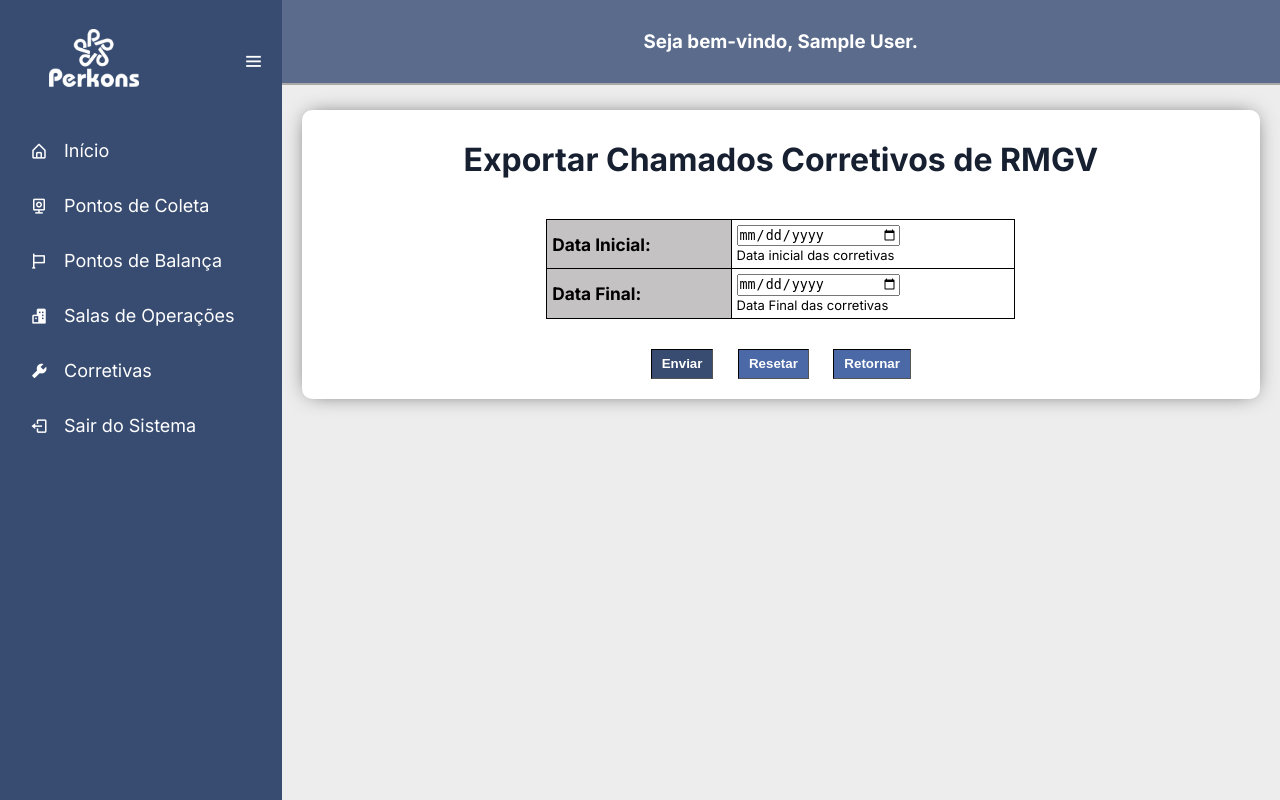
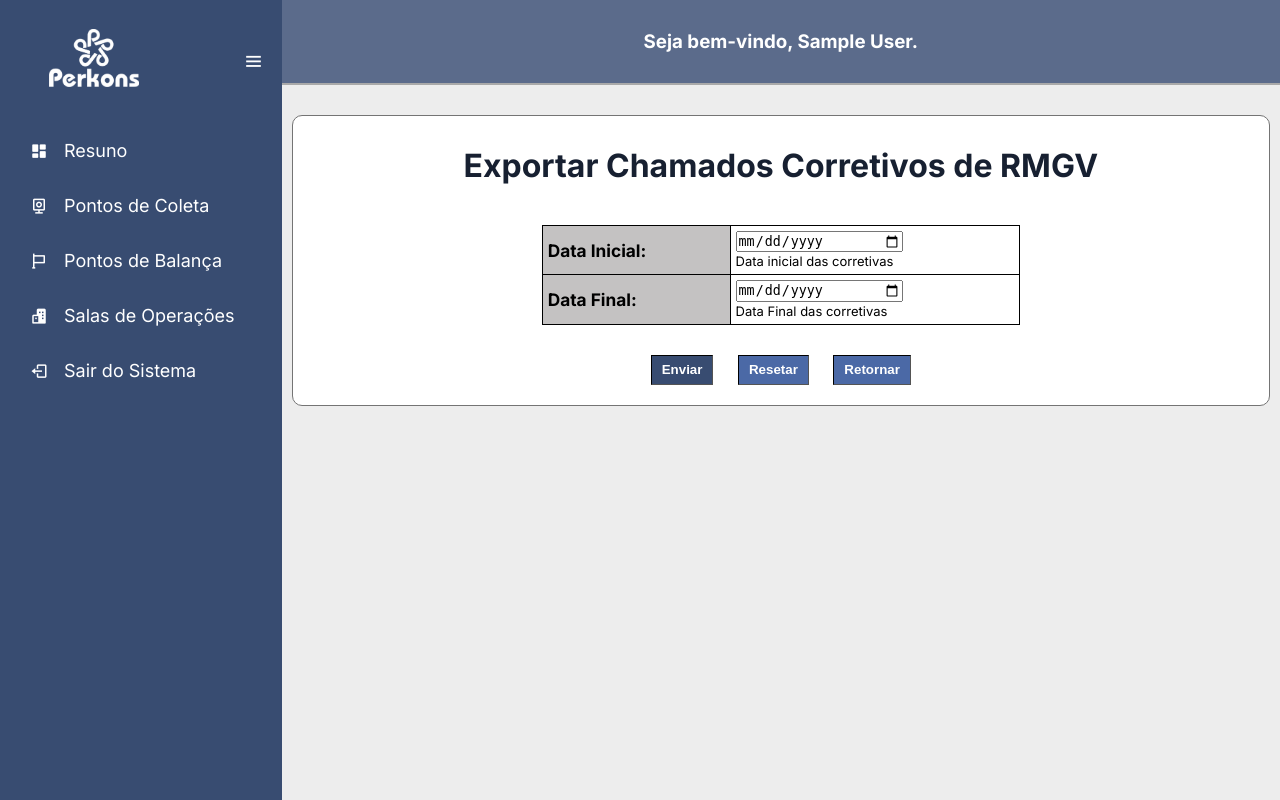
Before and after one commit to andrealansp/sr-jira, a Django app: page /corretivas/rmgv in a window 1280 px wide. Run offline with Django 5.2, Linux system fonts and the light colour scheme; the visitor is signed in with stand-in values (Sample User, id 1).

Commit message:
Realizando alteraçõe estruturais no projeto

```diff
--- a/app/settings.py
+++ b/app/settings.py
@@ -26,7 +26,7 @@ BASE_DIR = Path(__file__).resolve().parent.parent
 SECRET_KEY = config('SECRET_KEY')
 
 # SECURITY WARNING: don't run with debug turned on in production!
-DEBUG = False
+DEBUG = True
 
 ALLOWED_HOSTS = ["*"]
 
--- a/app/templates/base.html
+++ b/app/templates/base.html
@@ -28,10 +28,9 @@
         <ul class="list">
             <li class="list-item">
                 <a href="{% url 'preventivas' %}" class="link">
-                    <i class='bx bx-home-alt'></i>
-                    <span class="link-name">Início</span>
+                    <i class='bx bxs-dashboard'></i>
+                    <span class="link-name">Resuno</span>
                 </a>
-
             </li>
             <li class="list-item">
                 <a class="link" href="{% url 'preventivas_perkons' %}">
@@ -52,12 +51,6 @@
                 </a>
             </li>
             <li class="list-item">
-                <a class="link" href="{% url 'corretivas' %}">
-                    <i class='bx bxs-wrench'></i>
-                    <span class="link-name">Corretivas</span>
-                </a>
-            </li>
-            <li class="list-item">
                 <form action="{% url 'logout' %}" method="post" id="logout">
                     {% csrf_token %}
                     <a class="link" href="javascript:{}" onclick="document.getElementById('logout').submit();">
@@ -72,7 +65,6 @@
         <div class="cabecalho">
             <h3>Seja bem-vindo, {{user.get_full_name}}.</h3>
         </div>
-
         {% block content %}{% endblock content %}
     </div>
 </main>
--- a/corretiva/templates/corretiva_handling.html
+++ b/corretiva/templates/corretiva_handling.html
@@ -12,7 +12,7 @@
             <div class="button-wraper">
                 <input type="submit" class="sucesso" value="Enviar">
                 <input type="reset" class="aviso" value="Resetar">
-                <input type="button" class="problema" onclick="window.location.href = '/corretivas';" value="Retornar">
+                <input type="button" class="problema" onclick="window.location.href = '/preventivas';" value="Retornar">
             </div>
         </form>
     </div>
--- a/corretiva/templates/corretiva_rmgv.html
+++ b/corretiva/templates/corretiva_rmgv.html
@@ -5,6 +5,7 @@
     <div class="principal">
         <h3>Lista de Chamados Corretivos RMGV</h3>
         <div class="cabecalho barra">
+            <a href="{% url 'preventivas' %}" class="button_header"> Retornar</a>
             <a href="{% url 'rmgv_export' di=data_inicial df=data_final %}" class="button_header"> Gerar Excel</a>
         </div>
         <div class="resumo ">
--- a/corretiva/views.py
+++ b/corretiva/views.py
@@ -118,7 +118,7 @@ class ExportRmgvView(LoginRequiredMixin, View):
             atendimento_breached: str = "NO PRAZO"
             solucao_breached: str = "NO PRAZO"
             if chamado.fields.customfield_10063.completedCycles[0].breached:
-                atendimento_breached = "FORA DO PRAZO"
+                solucao_breached = "FORA DO PRAZO"
 
             if chamado.fields.customfield_10062.completedCycles[0].breached:
                 atendimento_breached = "FORA DO PRAZO"
@@ -156,7 +156,7 @@ class ExportForaDivisa(LoginRequiredMixin, View):
                 atendimento_breached = "FORA DO PRAZO"
 
             if chamado.fields.customfield_10063.completedCycles[0].breached:
-                atendimento_breached = "FORA DO PRAZO"
+                solucao_breached = "FORA DO PRAZO"
 
             lista_chamados.append({
                 "Chave": chamado.key,
--- a/preventiva/static/styles/base_stprev.css
+++ b/preventiva/static/styles/base_stprev.css
@@ -106,15 +110,18 @@ td a {
 /*Estilos de Containers*/
 
 .corpo-conteudo {
-    margin-top: 20px;
+    margin-top: 10px;
+    padding: 10px;
     display: grid;
     grid-template-columns: 1fr 1fr;
-    grid-template-rows: auto auto;
-    gap: 5px 5px;
+    grid-template-rows: auto auto auto auto;
+    gap: 10px 10px;
     grid-auto-flow: row;
     grid-template-areas:
+    "cabecalho1 cabecalho1"
     "principal principal"
-    "secundario secundario2";
+    "cabecalho2 cabecalho2"
+    "rmgv-dock fora-rmgv-dock";
 }
 
 .principal {
@@ -123,28 +130,9 @@ td a {
     align-self: stretch;
     grid-area: principal;
     padding: 10px;
-    margin: 5px 20px 5px 20px;
     background-color: #ffffff;
     border-radius: 10px;
-    -webkit-box-shadow: 0px 0px 21px -7px rgba(0, 0, 0, 0.78);
-    -moz-box-shadow: 0px 0px 21px -7px rgba(0, 0, 0, 0.78);
-    box-shadow: 0px 0px 21px -7px rgba(0, 0, 0, 0.78);
-}
-
-.corretivas{
-    width: auto;
-    display: flex;
-    justify-content: space-between;
-    flex-direction: row-reverse;
-    padding: 20px;
-}
-
-.corretivas div{
-    width: 49%;
-    height: 40vh;
-    border-radius: 10px;
-    border: 1px solid #c4c2c2;
-    padding: 10px;
+    border:1px #747474 solid;
 }
 
 .principal p {
--- a/preventiva/views.py
+++ b/preventiva/views.py
@@ -13,7 +13,7 @@ logger = logging.getLogger("preventivas")
 
 class PreventivasView(LoginRequiredMixin, TemplateView):
     login_url = '/accounts/login/'
-    template_name = 'preventivas.html'
+    template_name = 'resumo.html'
 
     def get_context_data(self, **kwargs):
         context = super().get_context_data(**kwargs)
```
Also changed, not shown: other parts of preventiva/static/styles/base_stprev.css (+27 -14 lines), app/templates/resumo.html (added, +54 -0 lines), corretiva/templates/corretiva.html (deleted, +0 -26 lines), preventiva/templates/preventivas.html (deleted, +0 -41 lines), 3 other files.
